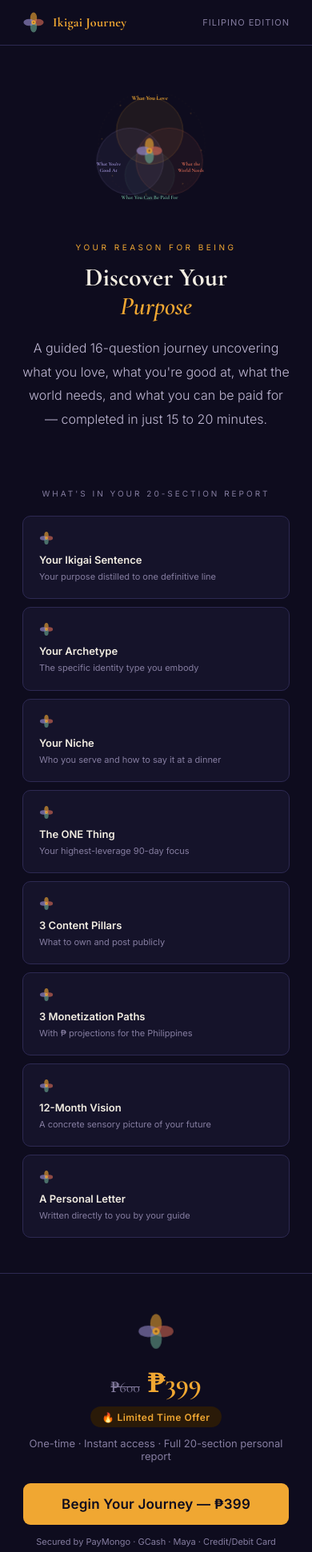
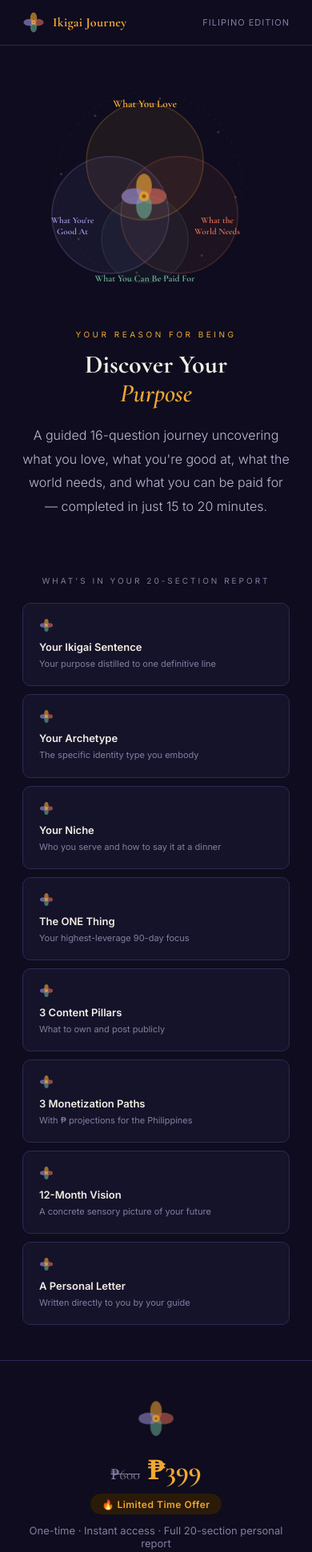
Before and after one commit to bictorinoxs/ikigai-journey, a Next.js app: page / in a window 390 px wide. Shown: the top 1941 px of the page at 80% size. Built offline with nearby package versions, Linux system fonts and the light colour scheme.

Commit message:
Make petal diagram full-width on mobile for visual impact

```diff
--- a/styles/globals.css
+++ b/styles/globals.css
@@ -176,18 +176,36 @@ textarea:focus, input:focus {
   .ikigai-hero-grid {
     grid-template-columns: 1fr !important;
     text-align: center;
-    gap: 32px !important;
+    gap: 24px !important;
   }
   .ikigai-hero-diagram {
-    width: 240px !important;
+    width: 100% !important;
+    max-width: 420px !important;
     margin: 0 auto;
     order: -1;
   }
   .ikigai-hero-text { max-width: 100% !important; }
 }
 
+@media (max-width: 640px) {
+  .ikigai-hero-diagram {
+    width: 100% !important;
+    max-width: 380px !important;
+  }
+}
+
 @media (max-width: 480px) {
-  .ikigai-hero-diagram { width: 190px !important; }
+  .ikigai-hero-diagram {
+    width: 100% !important;
+    max-width: 340px !important;
+  }
+}
+
+@media (max-width: 380px) {
+  .ikigai-hero-diagram {
+    width: 100% !important;
+    max-width: 300px !important;
+  }
 }
 
 /* ── Landing feature cards: 4-col → 2-col → 1-col ── */
```
